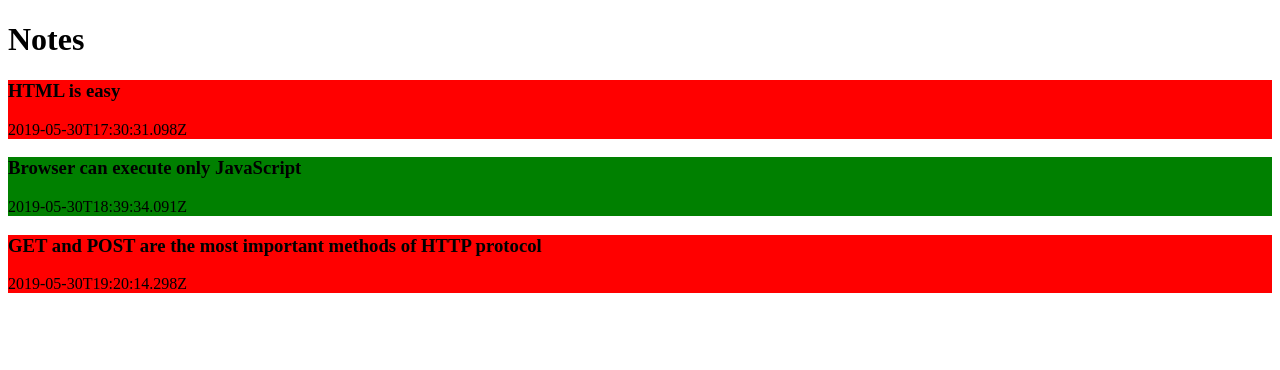
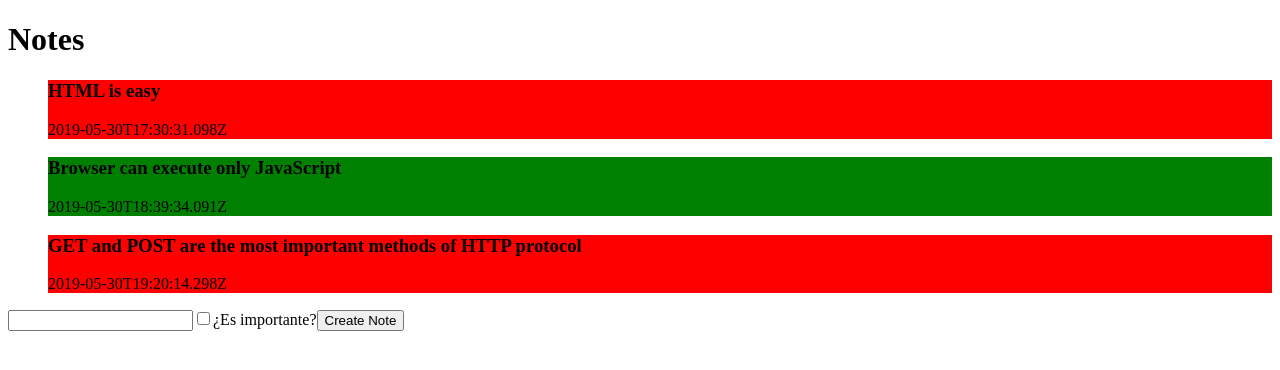
Before and after one commit to NachoBasilio/Apuntes-Bootcamp-Midu, a React (Vite) app in the folder Part2/apuntes/: page / in a window 1280 px wide. Shown: the top 370 px of the page. Built offline with nearby package versions, Linux system fonts and the light colour scheme.

Commit message:
Manejo de formulario

```diff
--- a/Part2/apuntes/src/App.jsx
+++ b/Part2/apuntes/src/App.jsx
@@ -1,9 +1,6 @@
+import { useState } from "react"
 import Note from "./components/Note"
-
-
-
-const App = () => {
-  const notes = [
+const initialNotes = [
   {
     id: 1,
     content: 'HTML is easy',
@@ -24,12 +21,61 @@ const App = () => {
   },
 ]
 
+
+const App = () => {
+  const [notes, setNotes] = useState(initialNotes)
+  const [newNote, setNewNote] = useState('')
+  const [important, setImportant] = useState(false)
+
+  const handleChangeText = (e) => {
+    setNewNote(e.target.value)
+  }
+  const handleChangeImp = (e) => {
+    setImportant(e.target.checked)
+  }
+
+  const handleSubmit = (e) => {
+    e.preventDefault()
+    const fecha = new Date();
+    setNotes([
+      ...notes,
+      {
+        id: notes.length + 1,
+        date: fecha.toISOString(),
+        content: newNote,
+        important: important,
+      },
+    ]);
+    // Reinicia el estado del input de la nota y del checkbox
+    setNewNote('');
+    setImportant(false);
+  };
+
   return (
     <div>
       <h1>Notes</h1>
+      <ol>
         {
-        notes.map(note => <Note key={note.id} {...note}></Note>)
+          notes.map(note => (
+            <Note key={note.id} {...note}></Note>
+          ))
         }
+      </ol>
+      <form onSubmit={(e)=>{handleSubmit(e)}}>
+          <input
+          type="text"
+          onChange={handleChangeText}
+          value={newNote}
+          />
+          <input
+          id="Checkbox"
+          type="checkbox"
+          onChange={handleChangeImp}
+          checked={important}
+          />
+          <label htmlFor="Checkbox">¿Es importante?</label>
+          <button>Create Note</button>
+        </form>
     </div>
   )
 }
--- a/Part2/apuntes/src/components/Note.jsx
+++ b/Part2/apuntes/src/components/Note.jsx
@@ -12,7 +12,7 @@ export default function Note({important, content, date}) {
 
 
 Note.propTypes = {
-    important: PropTypes.string.isRequired,
+    important: PropTypes.bool.isRequired,
     content: PropTypes.string.isRequired,
     date: PropTypes.string.isRequired,
 }
```
Lines whose indentation alone changed are shown as unchanged.
